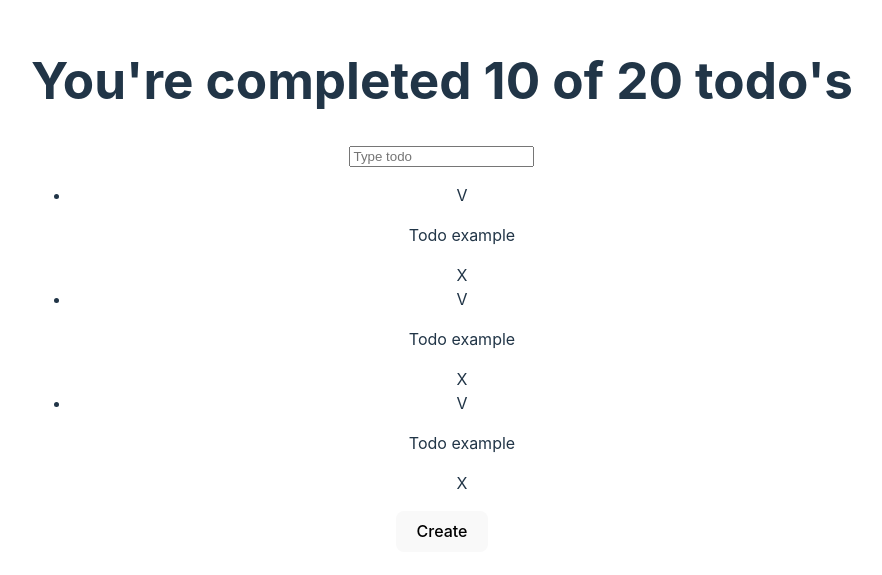
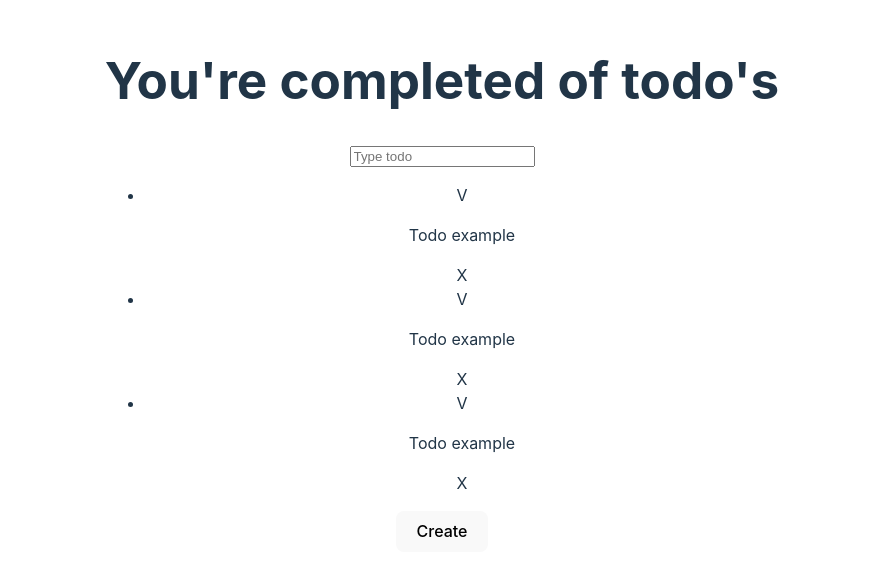
Before and after one commit to bm-jsms/react-todo_react-eco, a React (Vite) app: page / in a window 1280 px wide. Shown: the part 115-690 px from the top of the page, without its empty margins (198-1080 px from the left). Built offline with nearby package versions, Linux system fonts and the light colour scheme.

Commit message:
✨ [add] props

```diff
--- a/src/components/TodoCounter.tsx
+++ b/src/components/TodoCounter.tsx
@@ -1,7 +1,12 @@
-const TodoCounter = () => {
+interface TodoCounterType {
+	completed: number;
+	total: number;
+}
+
+const TodoCounter = ({ completed, total }: TodoCounterType) => {
 	return (
 		<h1>
-			You're completed {10} of {20} todo's
+			You're completed {completed} of {total} todo's
 		</h1>
 	);
 };
```
